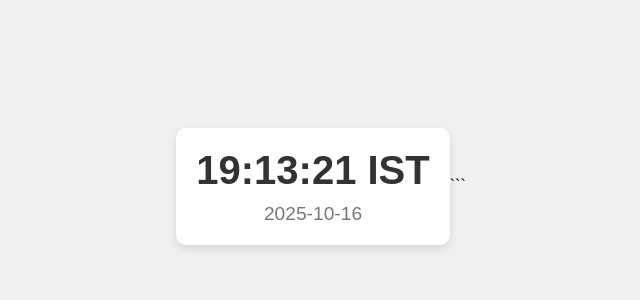
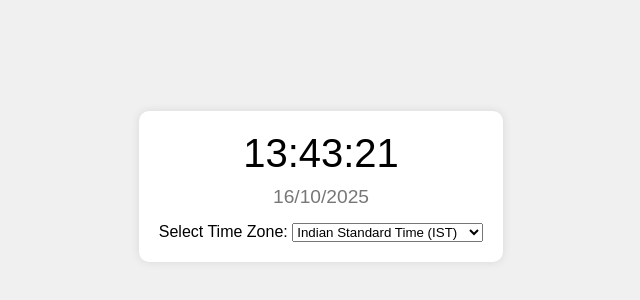
Before and after one commit to sanat-garg/indian-clock, a plain HTML site: page index.html in a window 1280 px wide. Shown: the part 214-514 px from the top of the page, without its empty margins (319-959 px from the left). Drawn offline with Linux system fonts and the light colour scheme.

Commit message:
Update index.html

````diff
--- a/index.html
+++ b/index.html
@@ -18,65 +18,70 @@
         .clock-container {
             background-color: #fff;
             border-radius: 10px;
-            box-shadow: 0 4px 8px rgba(0, 0, 0, 0.1);
+            box-shadow: 0 0 10px rgba(0, 0, 0, 0.1);
             padding: 20px;
             text-align: center;
         }
 
-        #clock {
+        #time {
             font-size: 2.5em;
-            font-weight: bold;
-            color: #333;
+            margin-bottom: 10px;
         }
 
         #date {
             font-size: 1.2em;
             color: #777;
-            margin-top: 10px;
         }
 
-        @media (max-width: 600px) {
-            #clock {
-                font-size: 2em;
-            }
-
-            #date {
-                font-size: 1em;
-            }
-
-            .clock-container {
-                padding: 15px;
-            }
+        .time-toggle {
+            margin-top: 15px;
         }
     </style>
 </head>
 <body>
     <div class="clock-container">
-        <div id="clock"></div>
+        <div id="time"></div>
         <div id="date"></div>
+        <div class="time-toggle">
+            <label for="timeZone">Select Time Zone:</label>
+            <select id="timeZone">
+                <option value="IST">Indian Standard Time (IST)</option>
+                <option value="PST">Pacific Standard Time (PST)</option>
+            </select>
+        </div>
     </div>
 
     <script>
-        function updateClock() {
-            const now = new Date();
-            const istOffset = 5.5 * 60 * 60 * 1000; // IST is 5:30 ahead of UTC
-            const istTime = new Date(now.getTime() + istOffset);
+        function updateTime() {
+            const timeZone = document.getElementById('timeZone').value;
+            let now;
 
-            const hours = istTime.getHours().toString().padStart(2, '0');
-            const minutes = istTime.getMinutes().toString().padStart(2, '0');
-            const seconds = istTime.getSeconds().toString().padStart(2, '0');
+            if (timeZone === 'IST') {
+                now = new Date();
+            } else {
+                now = new Date(new Date().toLocaleString('en-US', { timeZone: 'America/Los_Angeles' }));
+            }
 
-            const year = istTime.getFullYear();
-            const month = (istTime.getMonth() + 1).toString().padStart(2, '0');
-            const day = istTime.getDate().toString().padStart(2, '0');
+            let hours = now.getHours();
+            const minutes = now.getMinutes();
+            const seconds = now.getSeconds();
+            const day = now.getDate();
+            const month = now.getMonth() + 1;
+            const year = now.getFullYear();
 
-            document.getElementById('clock').textContent = `${hours}:${minutes}:${seconds} IST`;
-            document.getElementById('date').textContent = `${year}-${month}-${day}`;
+            const formattedTime = `${padZero(hours)}:${padZero(minutes)}:${padZero(seconds)}`;
+            const formattedDate = `${padZero(day)}/${padZero(month)}/${year}`;
+
+            document.getElementById('time').textContent = formattedTime;
+            document.getElementById('date').textContent = formattedDate;
         }
 
-        setInterval(updateClock, 1000);
-        updateClock(); // Initial call to avoid delay on page load
+        function padZero(num) {
+            return num < 10 ? "0" + num : num;
+        }
+
+        updateTime();
+        setInterval(updateTime, 1000);
     </script>
 </body>
 </html>
-```
````
